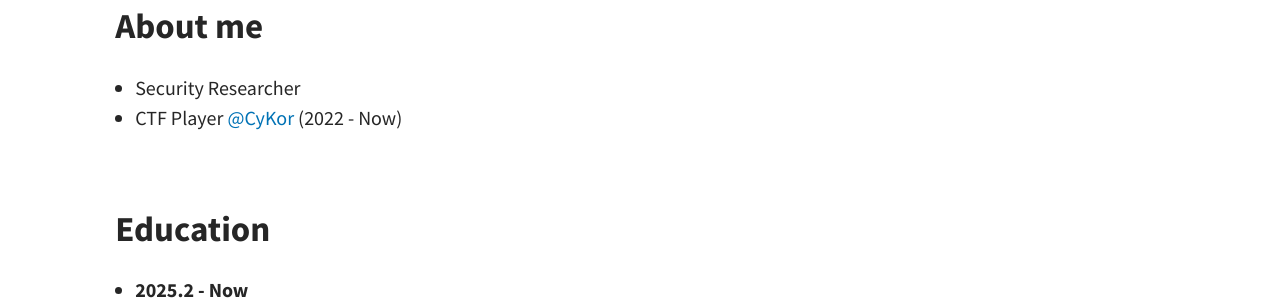
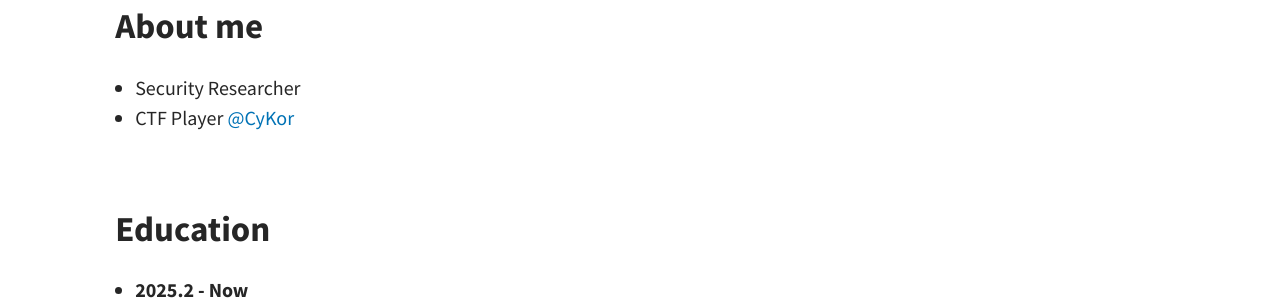
Before and after one commit to hareh4ru/hareh4ru.github.io, a Jekyll site: the page built from pages/about.md, in a window 1280 px wide. Shown: the part 362-662 px from the top of the page. Built offline with Jekyll 4.4.1, drawn with Linux system fonts in a browser that asks for light colours; a script that is not in the unit is left out.

Commit message:
Update about.md

```diff
--- a/pages/about.md
+++ b/pages/about.md
@@ -8,7 +8,7 @@ published: true
 ## About me
 - Security Researcher
 
-- CTF Player [@CyKor](https://x.com/cykorku) (2022 - Now)
+- CTF Player [@CyKor](https://x.com/cykorku)
 
 <br/>
 ## Education
```
